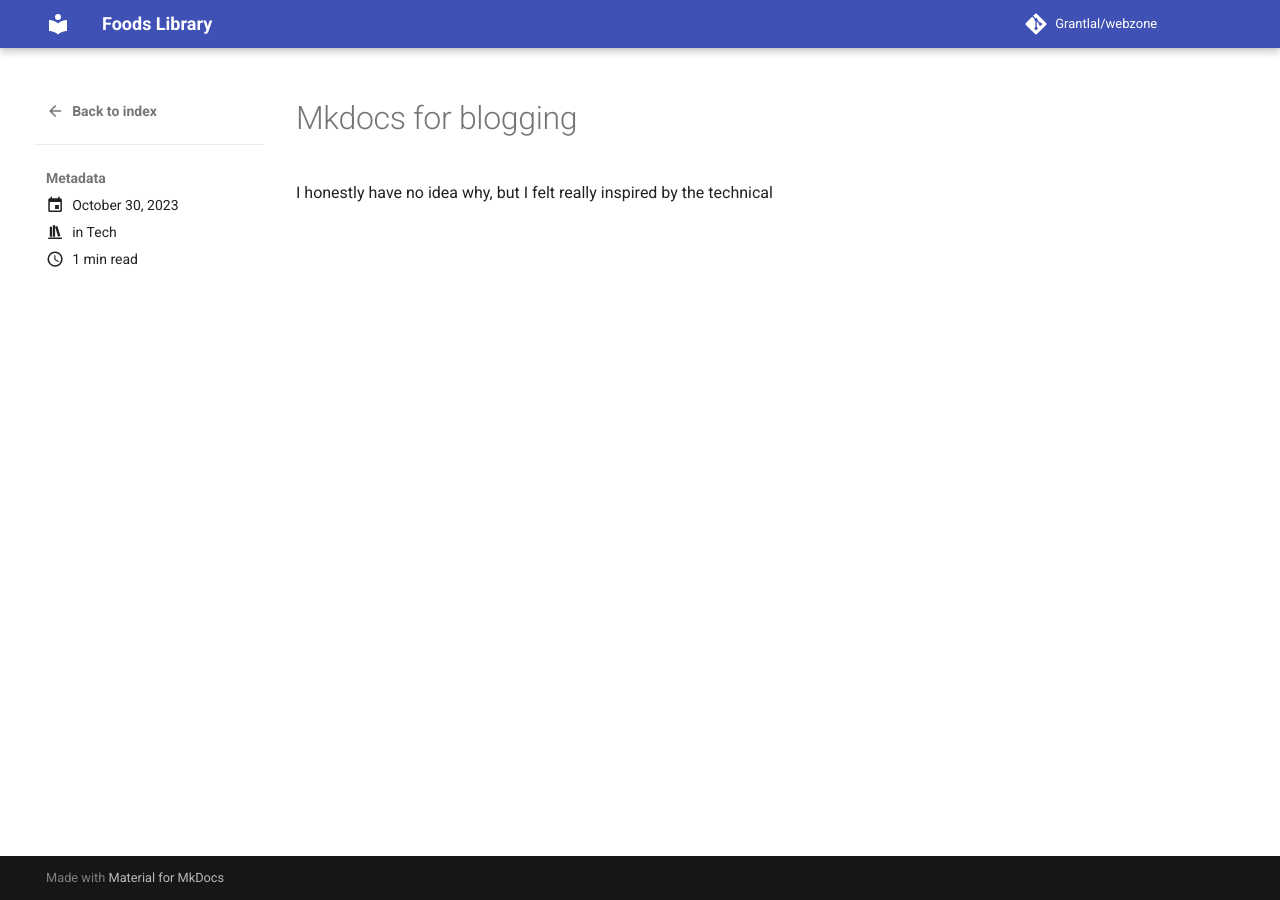
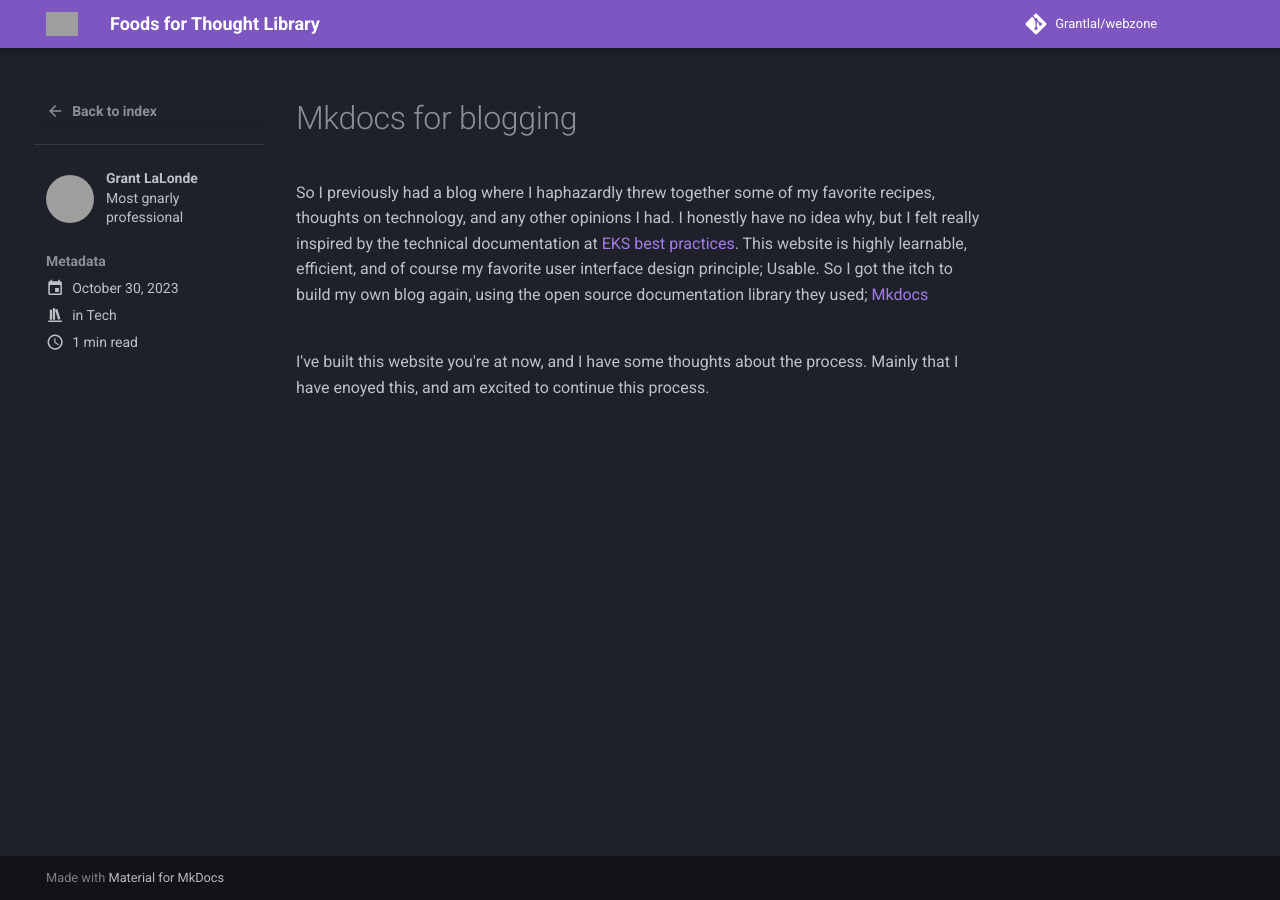
Before and after one commit to Grantlal/webzone, an MkDocs documentation site: the page built from docs/blog/posts/mkdocs-for-blogging.md, in a window 1280 px wide. Built offline with MkDocs 1.6.1 and Material for MkDocs 9.7.7, drawn with Linux system fonts in a browser that asks for light colours; comment, search, counter and statistics services are not loaded; grey boxes are pictures that could not be loaded.

```diff
--- a/docs/blog/posts/mkdocs-for-blogging.md
+++ b/docs/blog/posts/mkdocs-for-blogging.md
@@ -1,8 +1,13 @@
 ---
 draft: false
 date: 2023-10-30
+authors:
+  - grantlal
 categories:
   - Tech
 ---
 
-I honestly have no idea why, but I felt really inspired by the technical
+So I previously had a blog where I haphazardly threw together some of my favorite recipes, thoughts on technology, and any other opinions I had. I honestly have no idea why, but I felt really inspired by the technical documentation at [EKS best practices](https://aws.github.io/aws-eks-best-practices/). This website is highly learnable, efficient, and of course my favorite user interface design principle; Usable. So I got the itch to build my own blog again, using the open source documentation library they used; [Mkdocs](https://squidfunk.github.io/mkdocs-material/)
+
+<br>
+ I've built this website you're at now, and I have some thoughts about the process. Mainly that I have enoyed this, and am excited to continue this process.
--- a/mkdocs.yml
+++ b/mkdocs.yml
@@ -1,4 +1,4 @@
-site_name: Foods Library
+site_name: Foods for Thought Library
 site_description: Grant's Webzone
 site_author: Grant LaLonde
 docs_dir: "docs"
@@ -6,6 +6,16 @@ plugins:
   - blog
 repo_url: https://github.com/Grantlal/webzone
 repo_name: "Grantlal/webzone"
-
+markdown_extensions:
+  - attr_list
+  - pymdownx.emoji:
+      emoji_index: !!python/name:material.extensions.emoji.twemoji
+      emoji_generator: !!python/name:material.extensions.emoji.to_svg
 theme:
   name: material
+  favicon: images/favicon.ico
+  logo: images/logo.jpg
+  palette:
+    scheme: slate
+    primary: deep purple
+    accent: light green
```
Also changed, not shown: docs/blog/Blog-Home.md (deleted, +0 -1 lines), docs/blog/index.md (added, +1 -0 lines), docs/index.md (+4 -1 lines), docs/images/banner.jpg (added), docs/images/favicon.ico (added), 1 other file.
